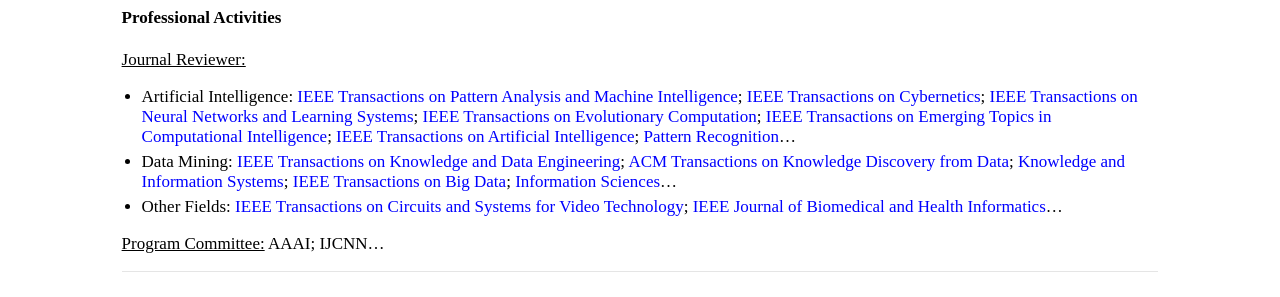
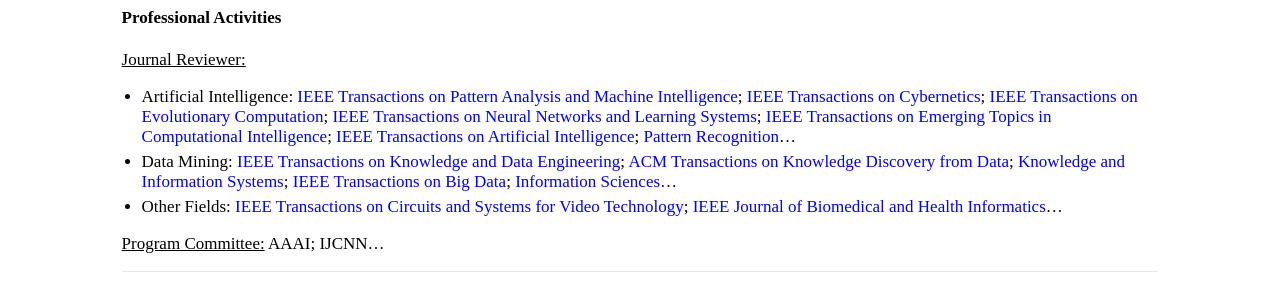
Before and after one commit to jiazhang-ml/jiazhang-ml.github.io, a Jekyll site: the page built from index.md, in a window 1280 px wide. Shown: the part 1258-1555 px from the top of the page. Built offline with Jekyll 4.4.1, drawn with Linux system fonts in a browser that asks for light colours.

```diff
--- a/index.md
+++ b/index.md
@@ -47,7 +47,7 @@ layout: default
 #### Professional Activities
 
 <u>Journal Reviewer:</u>
-* Artificial Intelligence: [IEEE Transactions on Pattern Analysis and Machine Intelligence](https://mc.manuscriptcentral.com/tpami-cs); [IEEE Transactions on Cybernetics](https://mc.manuscriptcentral.com/cyb-ieee); [IEEE Transactions on Neural Networks and Learning Systems](https://mc.manuscriptcentral.com/tnnls); [IEEE Transactions on Evolutionary Computation](https://mc.manuscriptcentral.com/tevc-ieee); [IEEE Transactions on Emerging Topics in Computational Intelligence](https://mc.manuscriptcentral.com/tetci-ieee); [IEEE Transactions on Artificial Intelligence](https://mc.manuscriptcentral.com/tai-ieee); [Pattern Recognition](https://www.sciencedirect.com/journal/pattern-recognition)...
+* Artificial Intelligence: [IEEE Transactions on Pattern Analysis and Machine Intelligence](https://mc.manuscriptcentral.com/tpami-cs); [IEEE Transactions on Cybernetics](https://mc.manuscriptcentral.com/cyb-ieee); [IEEE Transactions on Evolutionary Computation](https://mc.manuscriptcentral.com/tevc-ieee); [IEEE Transactions on Neural Networks and Learning Systems](https://mc.manuscriptcentral.com/tnnls); [IEEE Transactions on Emerging Topics in Computational Intelligence](https://mc.manuscriptcentral.com/tetci-ieee); [IEEE Transactions on Artificial Intelligence](https://mc.manuscriptcentral.com/tai-ieee); [Pattern Recognition](https://www.sciencedirect.com/journal/pattern-recognition)...
 * Data Mining: [IEEE Transactions on Knowledge and Data Engineering](https://mc.manuscriptcentral.com/tkde-cs); [ACM Transactions on Knowledge Discovery from Data](https://mc.manuscriptcentral.com/tkdd); [Knowledge and Information Systems](https://www.springer.com/journal/10115); [IEEE Transactions on Big Data](https://mc.manuscriptcentral.com/tbd-cs); [Information Sciences](https://www.sciencedirect.com/journal/information-sciences)...
 * Other Fields: [IEEE Transactions on Circuits and Systems for Video Technology](https://mc.manuscriptcentral.com/tcsvt); [IEEE Journal of Biomedical and Health Informatics](https://mc.manuscriptcentral.com/jbhi-embs)...
 
```
